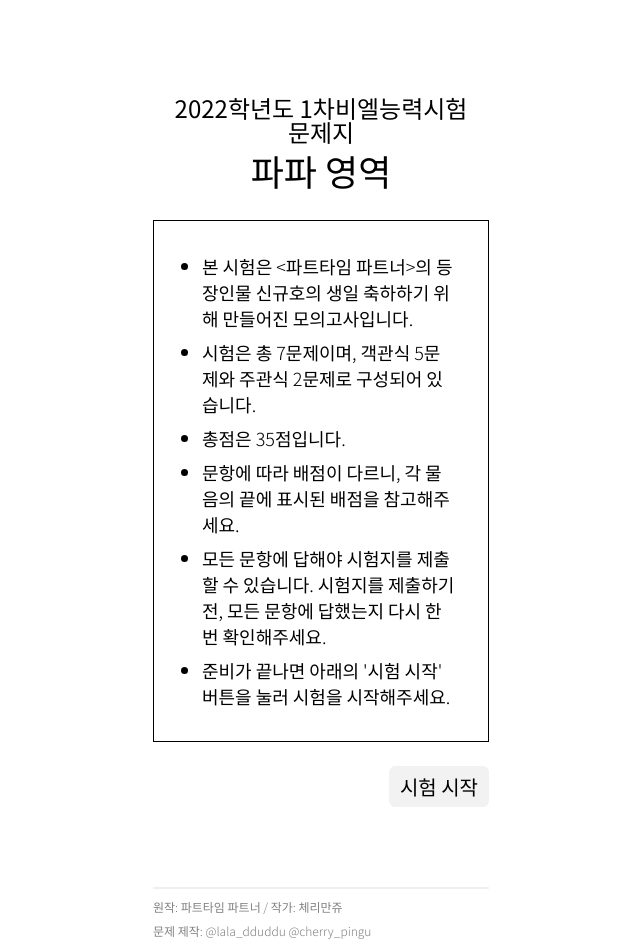
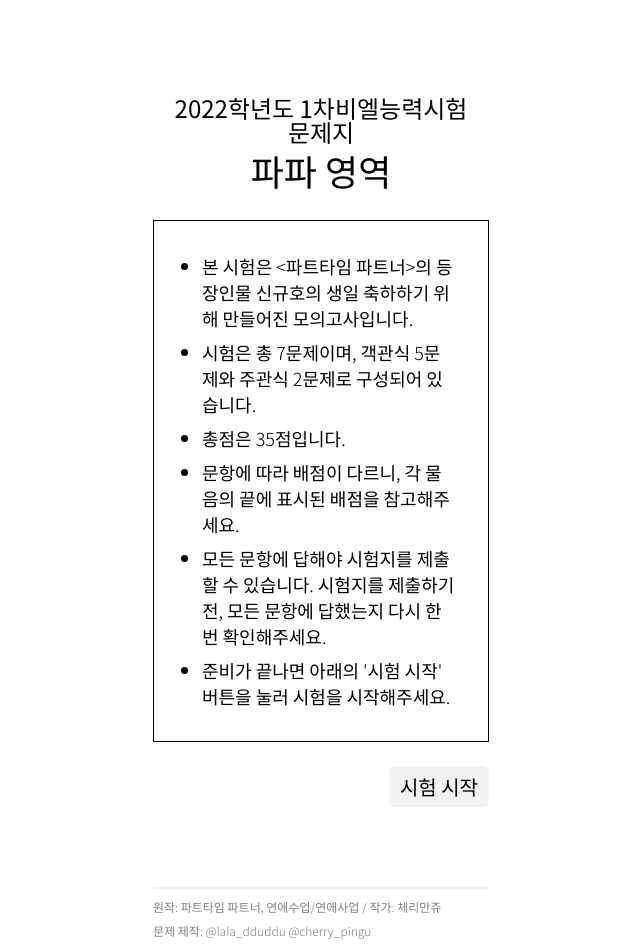
Before and after one commit to sour9ho/sqh_hbd, a React (Create React App) app: page /sqh_hbd/ in a window 1280 px wide. Shown: the top 952 px of the page, without its empty margins (319-959 px from the left). Built offline with nearby package versions, Linux system fonts and the light colour scheme.

Commit message:
feat: Add hyperlink to book title and author

```diff
--- a/src/pages/Home/index.jsx
+++ b/src/pages/Home/index.jsx
@@ -92,7 +92,7 @@ function Home({questionInfo, testName}) {
       </HomeBlock>
       <FooterBlock>
         <DivisionLine/>
-        <p>원작: <HyperLink link={"https://ridibooks.com/books/2349003221?_rdt_sid=author&_rdt_idx=0"}>파트타임 파트너</HyperLink> / 작가: 체리만쥬</p>
+        <p>원작: <HyperLink link={"https://ridibooks.com/books/3274000002?_rdt_sid=author&_rdt_idx=0"}>파트타임 파트너</HyperLink>, <HyperLink link={"https://ridibooks.com/books/2971000001?_rdt_sid=author&_rdt_idx=1"}>연애수업/연애사업</HyperLink> / 작가: <HyperLink link={"https://ridibooks.com/author/31996#books"}>체리만쥬</HyperLink></p>
         <p>문제 제작: <HyperLink link={"https://twitter.com/lala_dduddu"}>@lala_dduddu</HyperLink> <HyperLink link={"https://twitter.com/cherry_pingu"}>@cherry_pingu</HyperLink></p>
       </FooterBlock>
     </>
```
